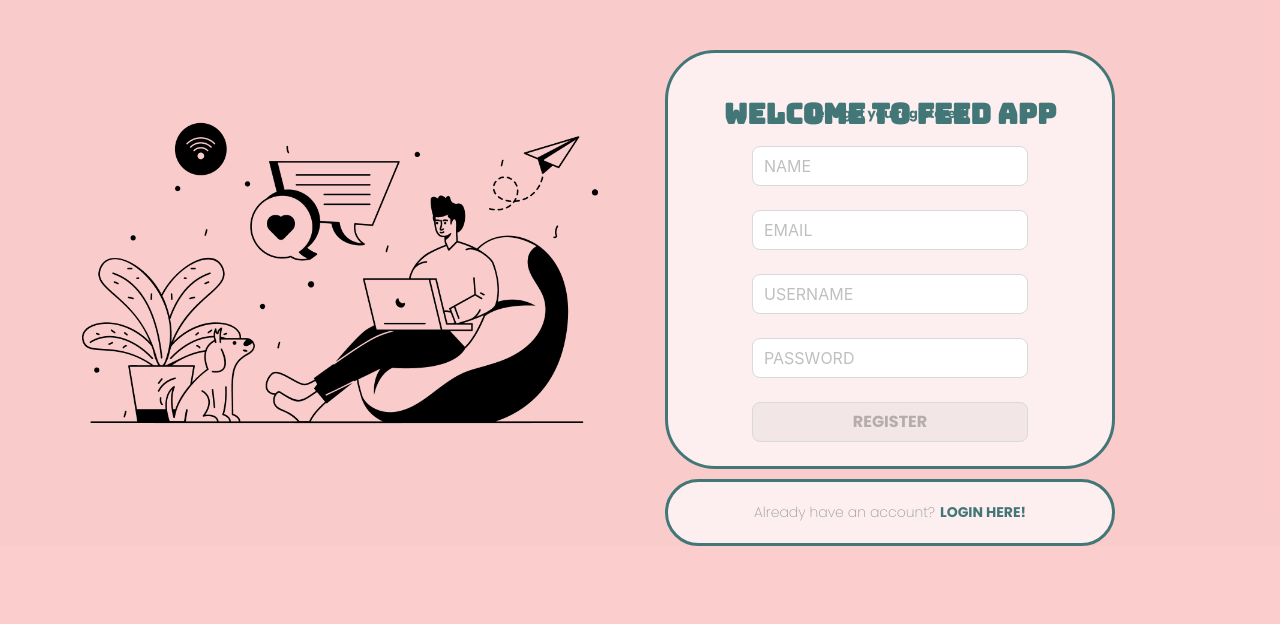
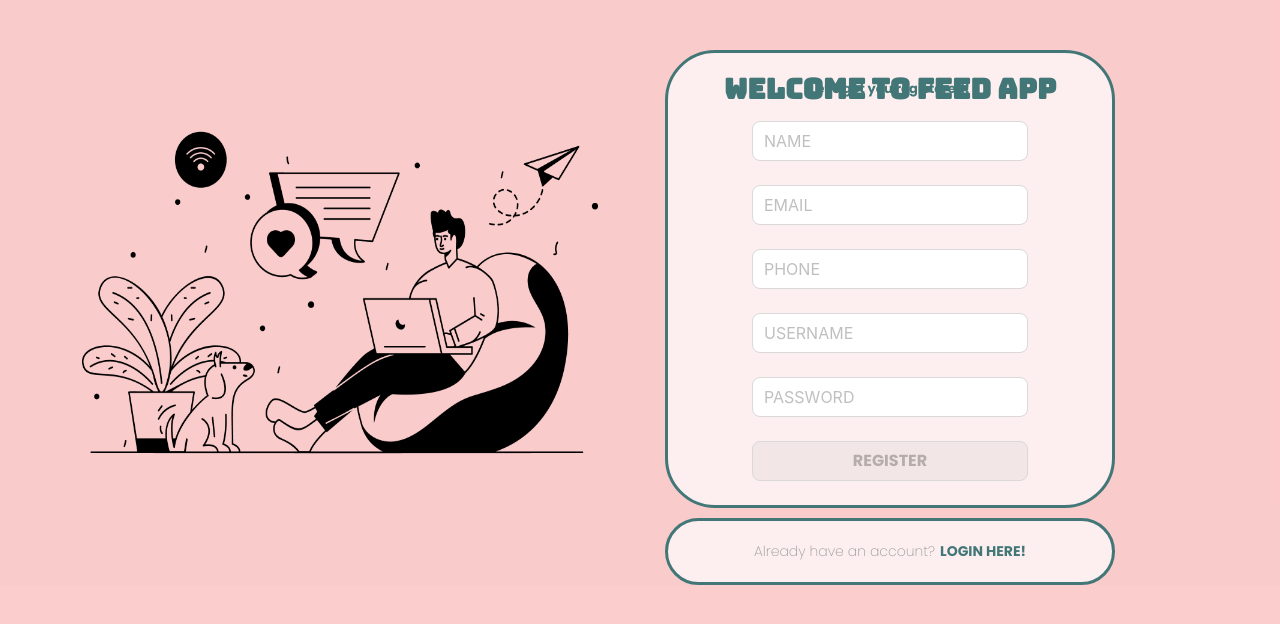
Before and after one commit to sbr1nas/FeedApp-FrontEnd, a React (Create React App) app in the folder feed-app/: page /signup in a window 1280 px wide. Shown: the top 624 px of the page. Built offline with nearby package versions, Linux system fonts and the light colour scheme.

Commit message:
added phone input box to sign up and icon to login page

```diff
--- a/feed-app/src/common/constants.js
+++ b/feed-app/src/common/constants.js
@@ -11,3 +11,6 @@ export const EMAIL_MAX_LENGTH = 40;
 
 export const PASSWORD_MIN_LENGTH = 6;
 export const PASSWORD_MAX_LENGTH = 20;
+
+export const PHONE_MIN_LENGTH = 6;
+export const PHONE_MAX_LENGTH = 15;
--- a/feed-app/src/user/Signup.js
+++ b/feed-app/src/user/Signup.js
@@ -11,6 +11,8 @@ import {
   USERNAME_MAX_LENGTH,
   PASSWORD_MIN_LENGTH,
   PASSWORD_MAX_LENGTH,
+  PHONE_MAX_LENGTH,
+  PHONE_MIN_LENGTH
 } from "../common/constants";
 
 const FormItem = Form.Item;
@@ -74,7 +76,7 @@ const validateUsername = (username) => {
   if (!username) {
     return {
       validateStatus: "warning",
-      errorMsg: "Please input a username",
+      errorMsg: "Please create a username",
     };
   }
   if (username.length < USERNAME_MIN_LENGTH) {
@@ -100,7 +102,7 @@ const validatePassword = (password) => {
   if (!password) {
     return {
       validateStatus: "warning",
-      errorMsg: `Please input a poassword`,
+      errorMsg: `Please create a password`,
     };
   }
   if (password.length < PASSWORD_MIN_LENGTH) {
@@ -121,6 +123,31 @@ const validatePassword = (password) => {
   }
 };
 
+const validatePhone = (phone) => {
+  if (!phone) {
+    return {
+      validateStatus: "warning",
+      errorMsg: 'Please enter your phone number',
+    };
+  }
+  if (phone.length < PHONE_MIN_LENGTH){
+    return{
+    validateStatus: "error",
+    errorMsg: `Phone Number Not Valid (Minimum ${PHONE_MIN_LENGTH} characters needed.)`,
+    };
+  } else if (phone.length > PHONE_MAX_LENGTH){
+    return{
+      validateStatus: "error",
+      errorMsg: `Phone Number Not Valid (Maximum ${PHONE_MAX_LENGTH} characters allowed)`,
+    };
+  } else {
+    return {
+      validateStatus: "success",
+      errorMsg: null,
+    };
+  }
+};
+
 const Signup = ({ currentUser, isAuthenticated }) => {
   let navigate = useNavigate();
 
@@ -128,6 +155,7 @@ const Signup = ({ currentUser, isAuthenticated }) => {
   const [username, setUsername] = useState({ value: "" });
   const [email, setEmail] = useState({ value: "" });
   const [password, setPassword] = useState({ value: "" });
+  const [phone, setPhone] = useState({ value: "" });
 
   useEffect(() => {
     if (isAuthenticated) {
@@ -141,6 +169,7 @@ const Signup = ({ currentUser, isAuthenticated }) => {
       email: email.value,
       username: username.value,
       password: password.value,
+      phone: phone.value,
     };
     console.log(signupRequest);
     // Code to link with signup api
@@ -171,6 +200,11 @@ const Signup = ({ currentUser, isAuthenticated }) => {
         value: inputValue,
         ...validationFun(inputValue),
       });
+    } else if (inputName === "phone"){
+      setPhone({
+        value: inputValue,
+        ...validationFun(inputValue),
+      });
     }
   };
 
@@ -179,7 +213,8 @@ const Signup = ({ currentUser, isAuthenticated }) => {
       name.validateStatus === "success" &&
       username.validateStatus === "success" &&
       email.validateStatus === "success" &&
-      password.validateStatus === "success"
+      password.validateStatus === "success" &&
+      phone.validateStatus === "success"
     );
   };
 
@@ -226,6 +261,20 @@ const Signup = ({ currentUser, isAuthenticated }) => {
                   placeholder="EMAIL"
                   value={email.value}
                   onChange={(event) => handleInputChange(event, validateEmail)}
+                />
+              </FormItem>
+              <FormItem
+                validateStatus={phone.validateStatus}
+                help={phone.errorMsg}
+                hasFeedback
+                name="phone"
+              >
+                <Input
+                  size="large"
+                  name="phone"
+                  placeholder="PHONE"
+                  value={phone.value}
+                  onChange={(event) => handleInputChange(event, validatePhone)}
                 />
               </FormItem>
               <FormItem
--- a/feed-app/src/user/login/Login.js
+++ b/feed-app/src/user/login/Login.js
@@ -4,7 +4,7 @@ import "./login.css";
 import { Row, Col } from "antd";
 import { Link } from "react-router-dom";
 import LoginForm from "../../components/loginForm/LoginForm";
-import Background from "../../images/journals_bg.png";
+import Icon from "../../images/icon_main.png";
 
 const Login = ({ currentUser, isAuthenticated }) => {
     let navigate = useNavigate();
@@ -18,7 +18,9 @@ const Login = ({ currentUser, isAuthenticated }) => {
     return(
         <React.Fragment>
             <div className="login-container">
+            <img className="icon-main" src={Icon} />
             <div className="login-absolute-box"></div>
+
                 <Row type="flex" justify="center">
                     <Col pan={24}>
                         <div className="logo-container">
--- a/feed-app/src/user/login/login.css
+++ b/feed-app/src/user/login/login.css
@@ -2,7 +2,7 @@
     max-width: 500px;
     margin: 0 auto;
     margin: 0 auto;
-    margin-top: 40px;
+    margin-top: 50px;
     padding: 50px 50px 40px 50px;
     border: 3px solid #437777;
     border-radius: 50px;
@@ -54,7 +54,6 @@
     border-radius: 50px;
     position: fixed;
     width: 100%;
-
     background-image: url(../../images/journals_bg.png);
     background-position: 65% 75%;
     opacity: 0.48;
@@ -76,8 +75,20 @@
   }
 
   .logo-container {
+    margin-top: 5px;
     font-family: "Bungee", sans-serif;
     font-size: 40px;
     color: #437777;
 
   }
+
+  .icon-main {
+    margin-left: 145px;
+    margin-top: -85px;
+    background-color: rgb(247, 220, 220);
+    border: 10px solid #437777;
+    border-radius: 100%;
+    padding: 12px;
+    position: fixed;
+    z-index: 1;
+  }
--- a/feed-app/src/user/signup.css
+++ b/feed-app/src/user/signup.css
@@ -24,7 +24,6 @@
     margin: 0 auto;
     margin: 0 auto;
     margin-top: 40px;
-    padding: 30px 0px 0px 0px;
     border: 3px solid #437777;
     border-radius: 50px;
     background-color: rgba(255, 255, 255, 0.705);
```
Also changed, not shown: feed-app/src/images/icon_main.png (added).
